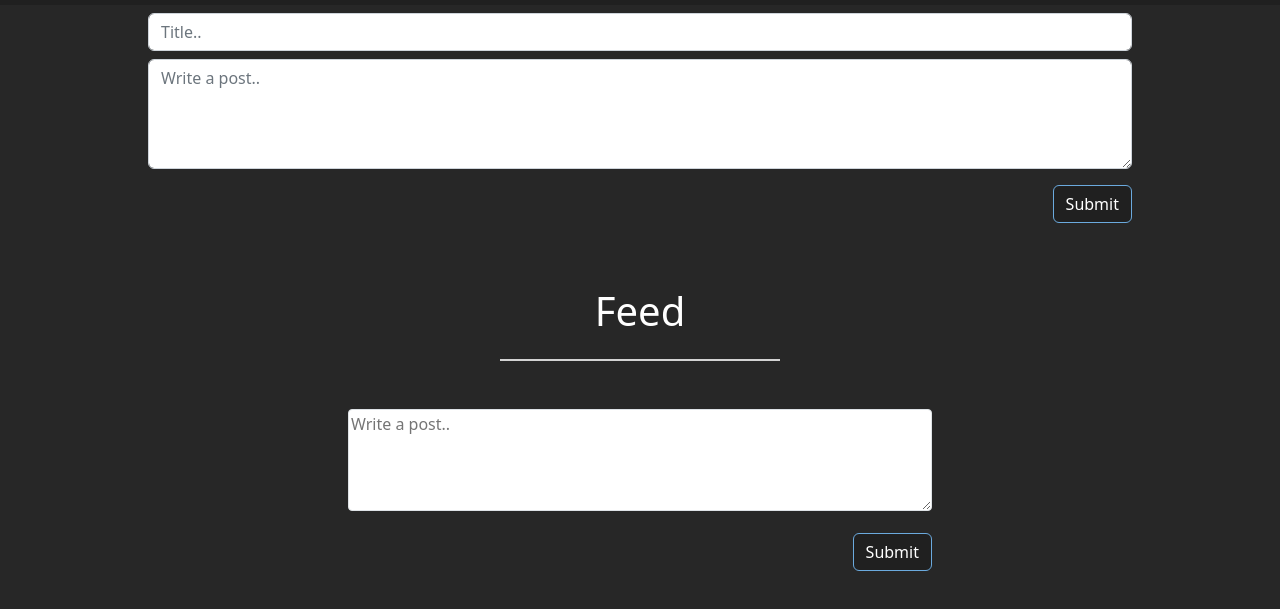
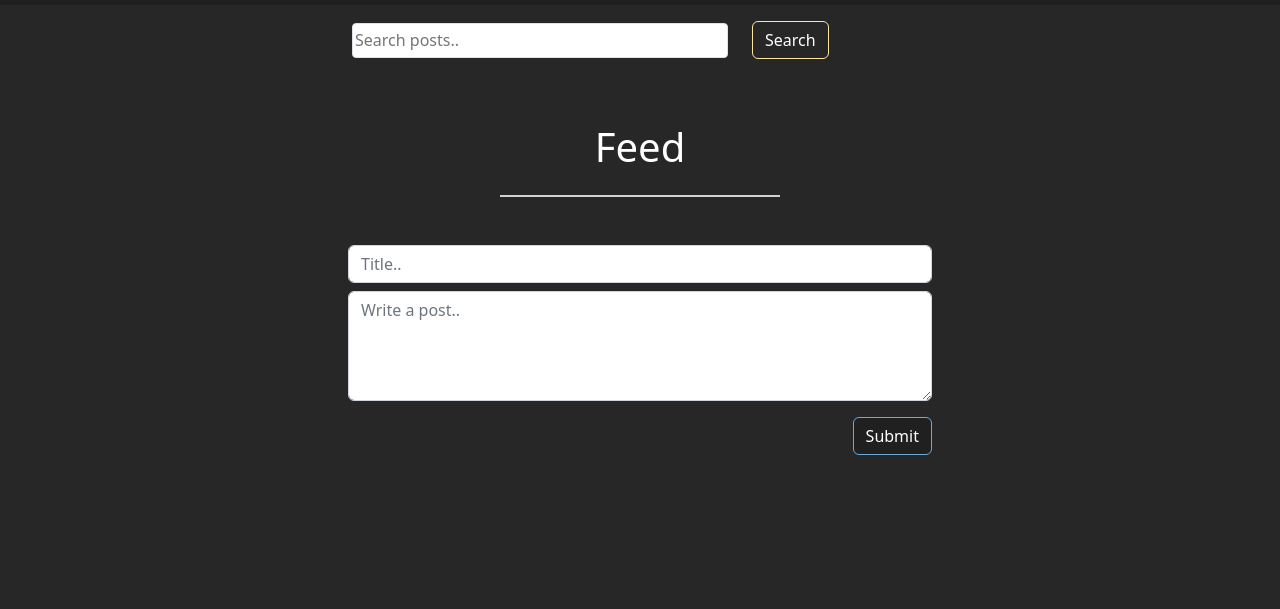
Before and after one commit to S10ANDK/JavaScript-2, a website: page html/posts/index.html in a window 1280 px wide. Shown: the part 103-712 px from the top of the page. Drawn offline with nearby package versions, Linux system fonts and the light colour scheme.

Commit message:
re-added search-bar

```diff
--- a/html/posts/index.html
+++ b/html/posts/index.html
@@ -44,6 +44,18 @@
         </nav>
         <main class="mx-auto mw-1000">
             <div class="mx-auto">
+                <form class="row mx-auto mw-600" role="search">
+                    <div class="col-8 d-flex align-items-center">
+                        <input class="w-100 border rounded-1 h-50" type="search" placeholder="Search posts.." aria-label="Search">
+                    </div>
+                    <div class="col text-start">
+                        <button class="btn btn-secondary btn-outline-info my-3" type="submit">Search</button>
+                    </div>
+                </form>
+            </div>
+            <h1 class="mx-auto w-100 text-center mt-5 mb-4">Feed</h1>
+            <div class="horizontal_line mb-5 mx-auto"></div>
+            <div class="col mx-auto mw-600">
                 <form method="get" class="mx-2" id="createPostForm">
                     <div class="col my-2">
                         <input type="text" name="title" class="form-control" placeholder="Title.." required></input>
@@ -56,18 +68,6 @@
                     </div>
                 </form>
             </div>
-            <h1 class="mx-auto w-100 text-center mt-5 mb-4">Feed</h1>
-            <div class="horizontal_line mb-5 mx-auto"></div>
-            <div class="col mx-auto mw-600">
-                <form method="get" class="mx-2">
-                    <div class="col">
-                        <textarea rows="4" class="w-100 border rounded-1 mw-600" placeholder="Write a post.." required></textarea>
-                    </div>
-                    <div class="col text-end">
-                        <button type="submit" class="btn btn-primary btn-outline-success my-3" alt="Submit Button">Submit</button>
-                    </div>
-                </form>
-            </div>
         </main>
         <script src="https://cdn.jsdelivr.net/npm/bootstrap@5.2.0/dist/js/bootstrap.bundle.min.js" integrity="sha384-A3rJD856KowSb7dwlZdYEkO39Gagi7vIsF0jrRAoQmDKKtQBHUuLZ9AsSv4jD4Xa" crossorigin="anonymous"></script>
     </body>
```
